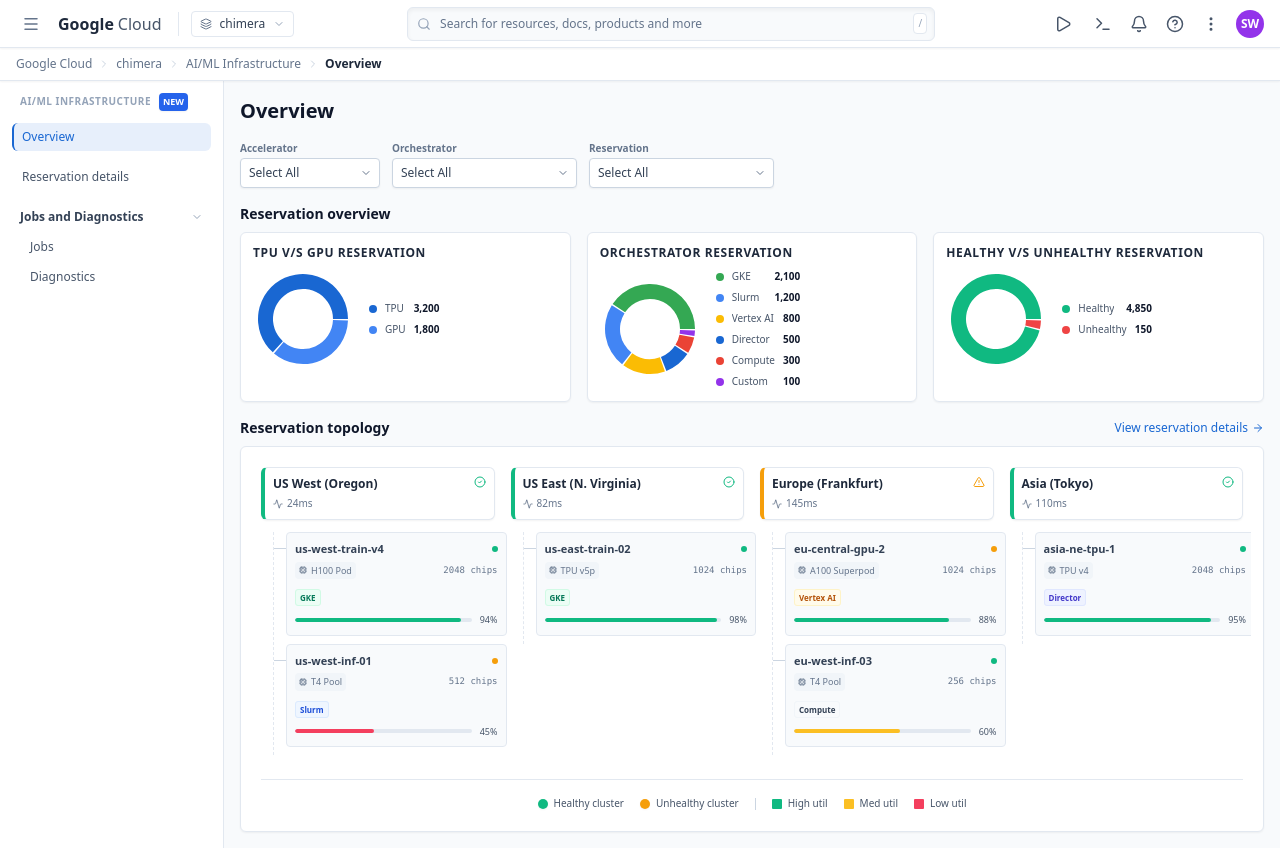
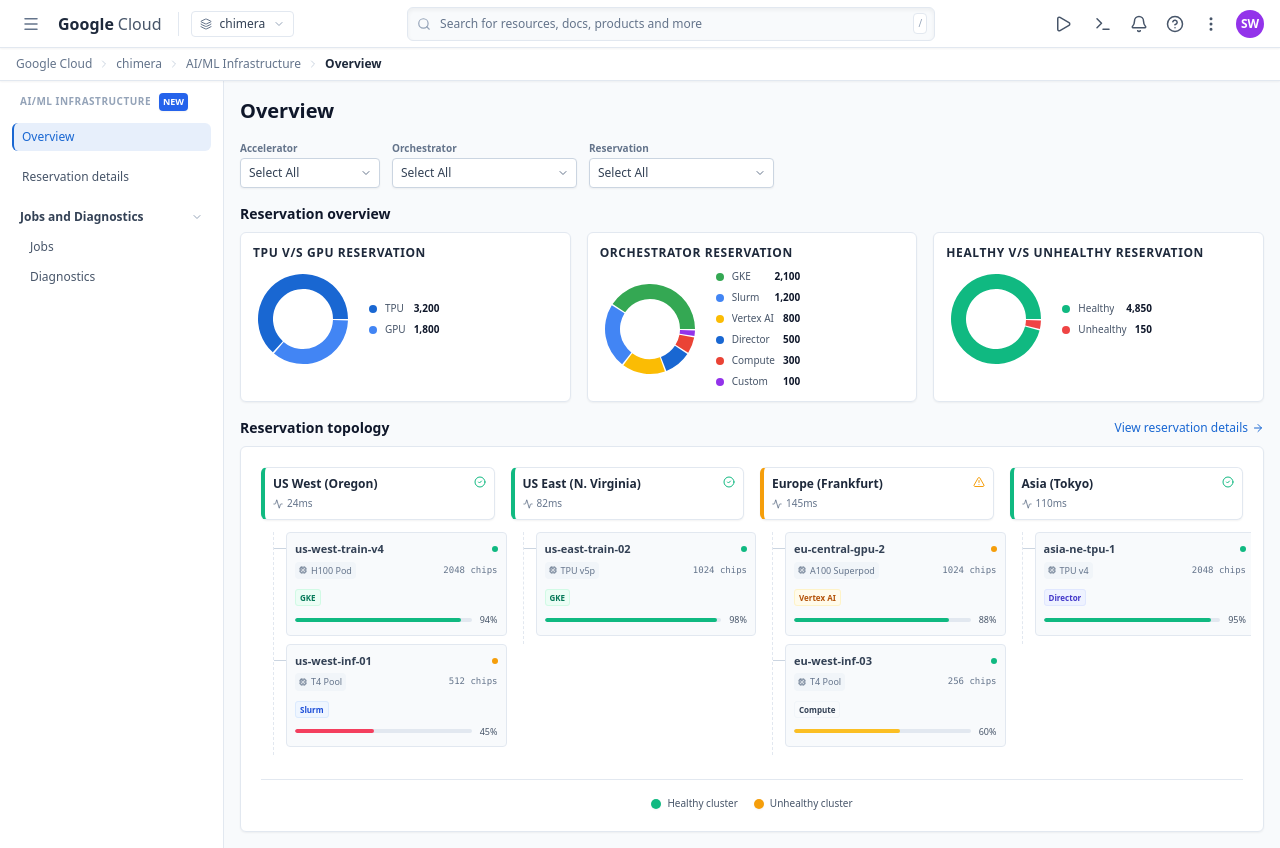
Before and after one commit to abhijithmp-a11y/reservations-reliability-demo, a React (Vite) app: page / in a window 1280 px wide. Built offline with nearby package versions, Linux system fonts and the light colour scheme.

Commit message:
fix: Remove cluster utilization legend
The legend for cluster utilization (high, med, low) was removed from the ClusterTopology component. This information is no longer relevant or displayed elsewhere in the UI.

```diff
--- a/src/components/ClusterTopology.tsx
+++ b/src/components/ClusterTopology.tsx
@@ -59,21 +59,6 @@ const TopologyLegend = () => (
     <div className="flex items-center gap-1.5">
       <div className="w-2.5 h-2.5 rounded-full bg-amber-500 shadow-sm"></div>
       <span className="text-[10px] text-slate-600 font-medium">Unhealthy cluster</span>
-    </div>
-
-    <div className="w-px h-3 bg-slate-300 hidden sm:block"></div>
-
-    <div className="flex items-center gap-1.5">
-      <div className="w-2.5 h-2.5 rounded-[1px] bg-emerald-500"></div>
-      <span className="text-[10px] text-slate-600 font-medium">High util</span>
-    </div>
-    <div className="flex items-center gap-1.5">
-      <div className="w-2.5 h-2.5 rounded-[1px] bg-amber-400"></div>
-      <span className="text-[10px] text-slate-600 font-medium">Med util</span>
-    </div>
-    <div className="flex items-center gap-1.5">
-      <div className="w-2.5 h-2.5 rounded-[1px] bg-rose-500"></div>
-      <span className="text-[10px] text-slate-600 font-medium">Low util</span>
     </div>
   </div>
 );
```
